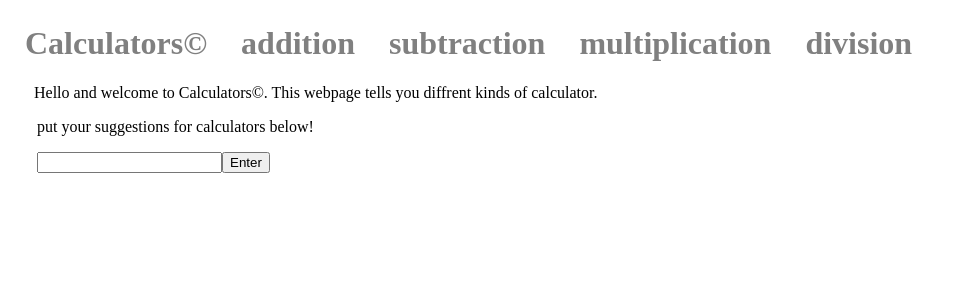
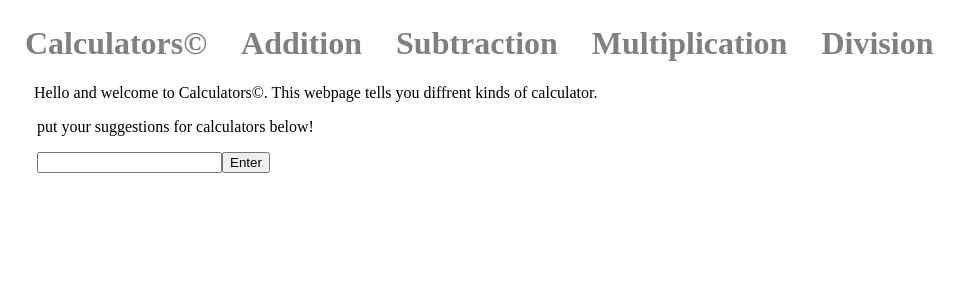
Before and after one commit to CalvinFrank/array-practice, a React (Vite) app: page / in a window 1280 px wide. Shown: the top 300 px of the page, without its empty margins (0-969 px from the left). Built offline with nearby package versions, Linux system fonts and the light colour scheme.

Commit message:
1.4.5, fixed capitalization in header

```diff
--- a/src/App.jsx
+++ b/src/App.jsx
@@ -32,10 +32,10 @@ function App() {
     <div className="App">
       <header className="header">
         <h1 className="header-h1" onClick={() => setSelectedPage('calculator')}> Calculators© </h1>
-        <h1 className="header-h1" onClick={() => setSelectedPage('add')}>addition</h1>
-        <h1 className="header-h1" onClick={() => setSelectedPage('sub')}>subtraction</h1>
-        <h1 className="header-h1" onClick={() => setSelectedPage('mul')}>multiplication</h1>
-        <h1 className="header-h1" onClick={() => setSelectedPage('div')}>division</h1>
+        <h1 className="header-h1" onClick={() => setSelectedPage('add')}>Addition</h1>
+        <h1 className="header-h1" onClick={() => setSelectedPage('sub')}>Subtraction</h1>
+        <h1 className="header-h1" onClick={() => setSelectedPage('mul')}>Multiplication</h1>
+        <h1 className="header-h1" onClick={() => setSelectedPage('div')}>Division</h1>
       </header>
       <p className="intro">Hello and welcome to Calculators©. This webpage tells you diffrent kinds of calculator.</p>
       { mainContent }
```
